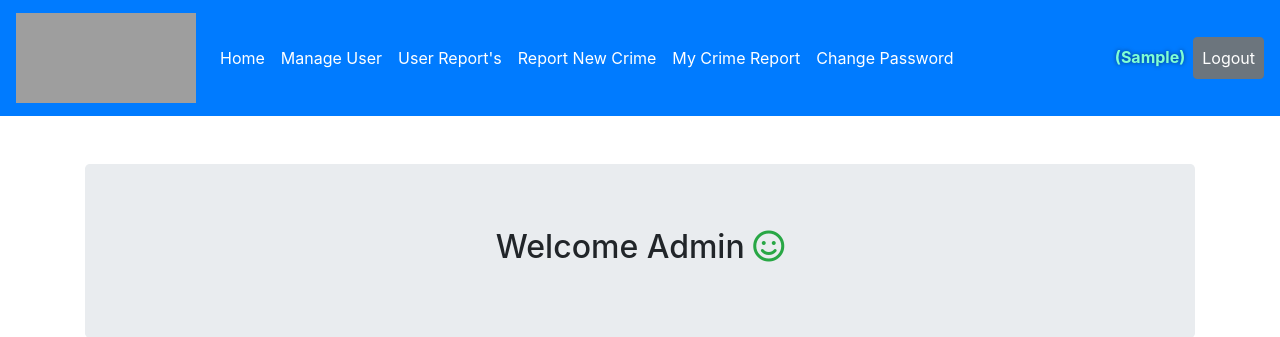
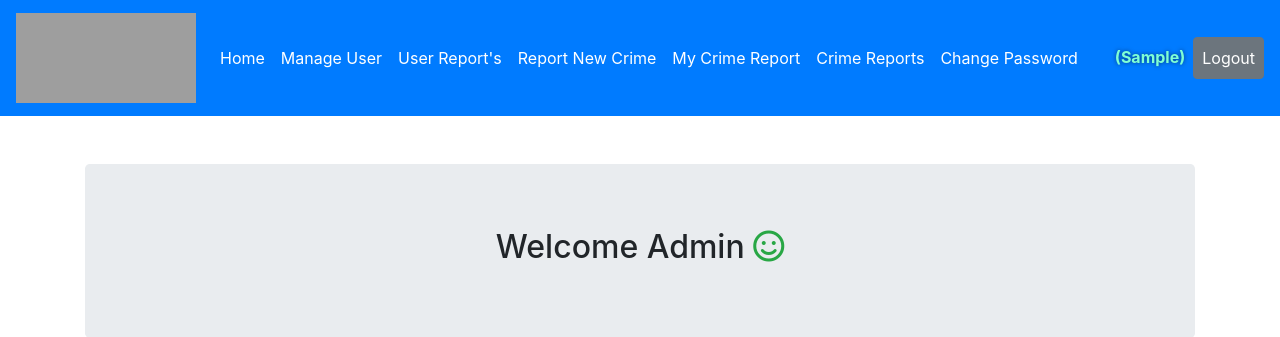
Before and after one commit to saikiran2693/CAWA-CrimeAlertWebApp, a PHP site: page /admin-dashboard.php in a window 1280 px wide. Shown: the top 337 px of the page. Run offline with PHP 8.4, Linux system fonts and the light colour scheme; a user stored in the database is signed in; grey boxes are pictures that could not be loaded.

Commit message:
Add files via upload

```diff
--- a/admin-login.php
+++ b/admin-login.php
@@ -7,7 +7,7 @@ if (isset($_REQUEST['login'])) {
 
     $username = $_REQUEST['username'];
     $password = $_REQUEST['password'];
-    $password = md5($password);
+    $password = ($password);
 
     $select = "SELECT * FROM `admin` WHERE username='$username'";
     $run = mysqli_query($conn, $select);
--- a/admin_logout.php
+++ b/admin_logout.php
@@ -2,4 +2,3 @@
 session_start();
 session_destroy();
 header("Location: admin-login.php");
-?>
--- a/adminheader.php
+++ b/adminheader.php
@@ -45,6 +45,9 @@ if (!isset($_SESSION['admin_email'])) {
             <li class="nav-item">
                 <a class="text-white nav-link" href="admin-viewMy-report.php">My Crime Report</a>
             </li>
+            <li class="nav-item">
+                <a class="text-white nav-link" target="_blank" href="view-all-reports.php">Crime Reports</a>
+            </li>
 
             <li class="nav-item">
                 <a class="text-white nav-link" href="admin-change-password.php">Change Password</a>
```
